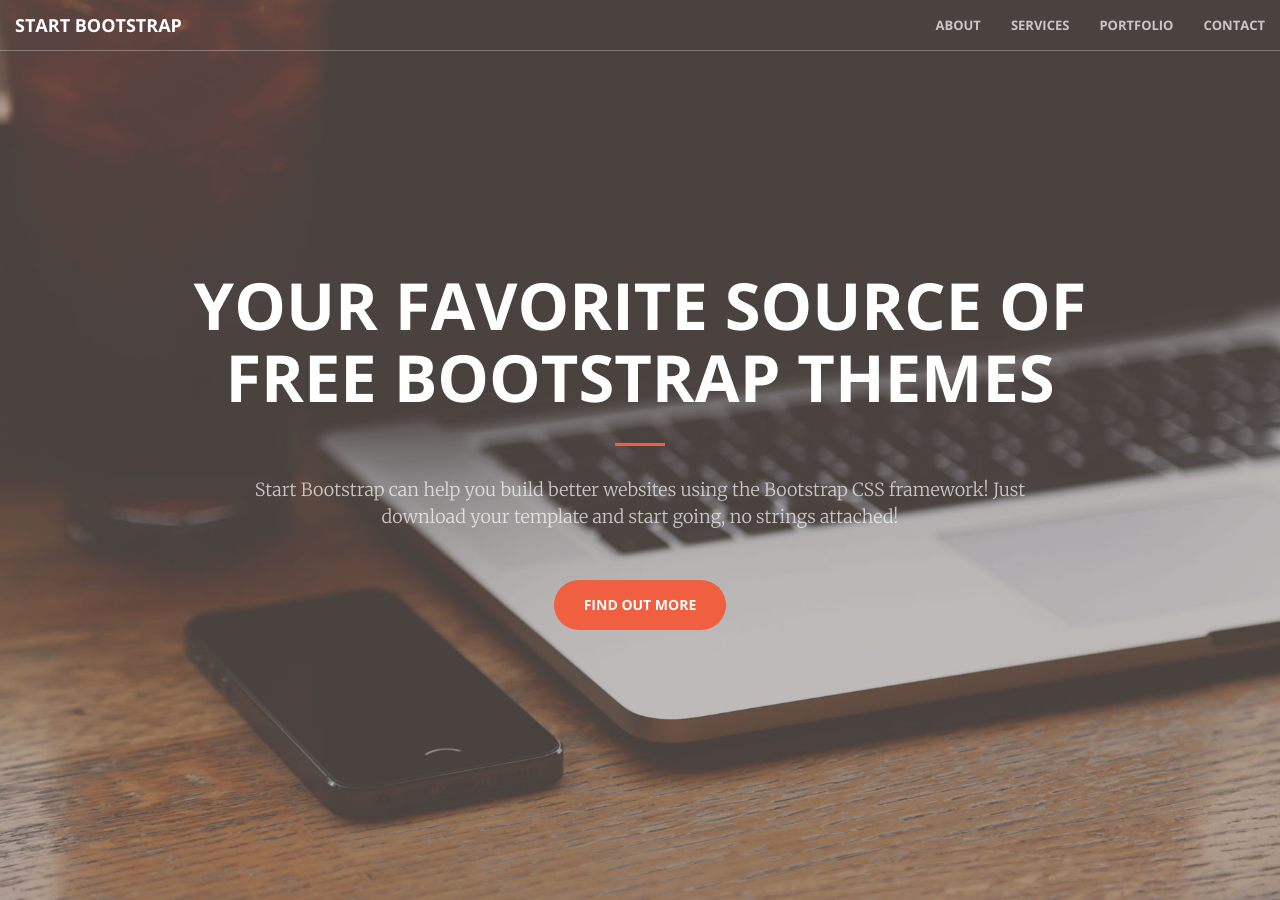
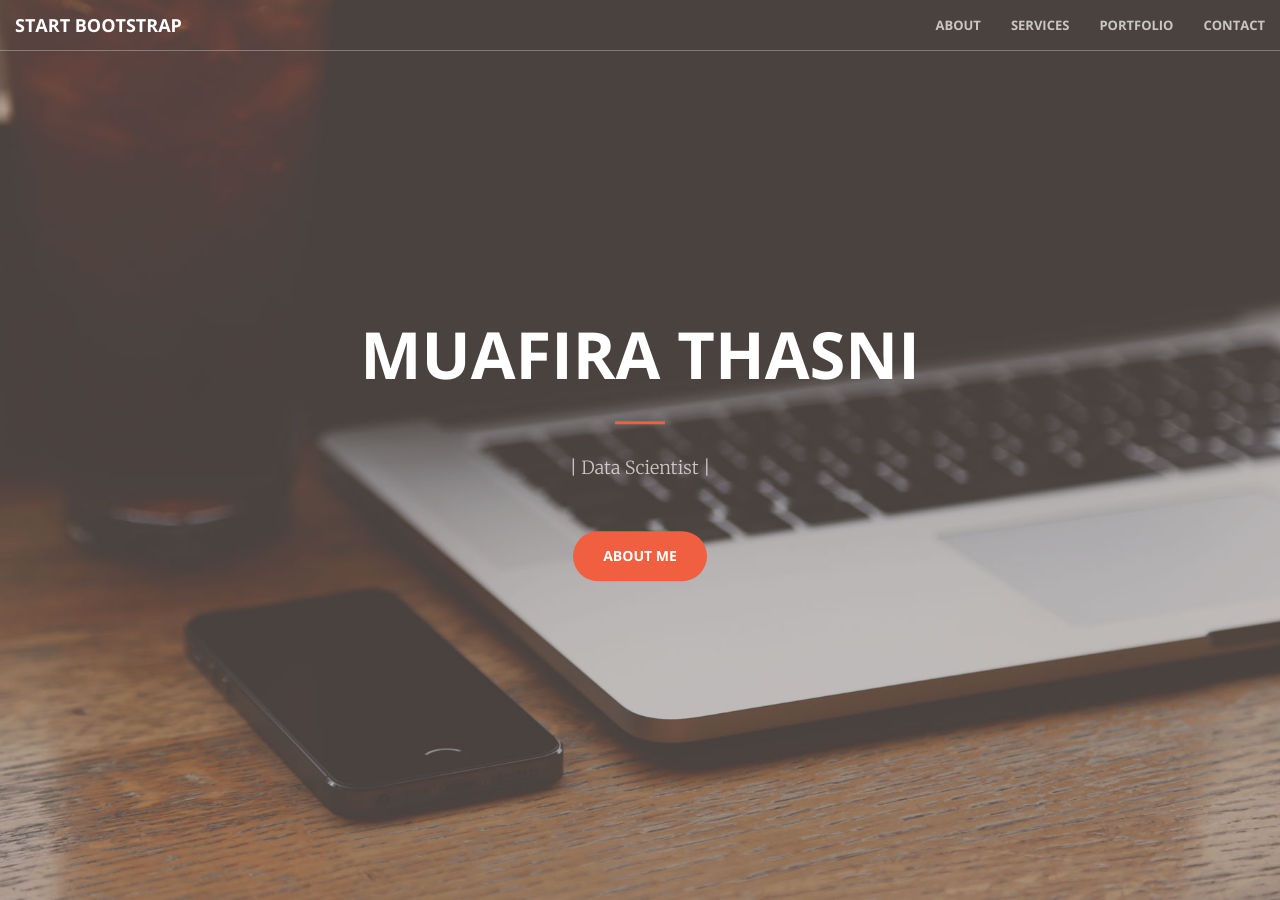
Before and after one commit to MuafiraThasni/Muafira_.github.io, a Jekyll site: the page built from index.html, in a window 1280 px wide and 900 px high. Built offline with Jekyll 4.4.1, drawn with Linux system fonts in a browser that asks for light colours.

Commit message:
head name and title updated

```diff
--- a/_includes/head.html
+++ b/_includes/head.html
@@ -6,7 +6,7 @@
     <meta name="description" content="">
     <meta name="author" content="">
 
-    <title>Creative - Start Bootstrap Theme</title>
+    <title>Muafira</title>
 
     <!-- Bootstrap Core CSS -->
     <link rel="stylesheet" href="css/bootstrap.min.css" type="text/css">
--- a/_includes/header.html
+++ b/_includes/header.html
@@ -1,10 +1,10 @@
 <header>
     <div class="header-content">
         <div class="header-content-inner">
-            <h1>Your Favorite Source of Free Bootstrap Themes</h1>
+            <h1>Muafira Thasni</h1>
             <hr>
-            <p>Start Bootstrap can help you build better websites using the Bootstrap CSS framework! Just download your template and start going, no strings attached!</p>
-            <a href="#about" class="btn btn-primary btn-xl page-scroll">Find Out More</a>
+            <p>| Data Scientist |</p>
+            <a href="#about" class="btn btn-primary btn-xl page-scroll">About Me</a>
         </div>
     </div>
 </header>
```
